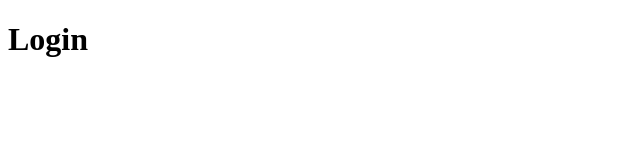
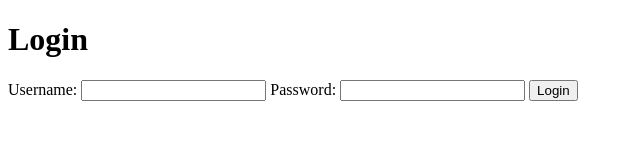
Before and after one commit to iamneo-production/fdfbfbdecf305677725bfdbccbfebeddone, a website: page public/index.html in a window 1280 px wide. Shown: the whole page, without its empty margins (0-640 px from the left). Drawn offline with Linux system fonts and the light colour scheme.

Commit message:
Backup Commit

```diff
--- a/public/index.html
+++ b/public/index.html
@@ -10,7 +10,11 @@
   <dv class="container">
     <h1>Login</h1>
     <form>
-      <label for="">
+      <label for="username">Username:</label>
+      <input type="text" id="username" name="username">
+      <label for="password">Password:</label>
+      <input type="text" id="password" name="password">
+      <button class="button" type="submit">Login</button>
     </form>
 
 </body>
```
